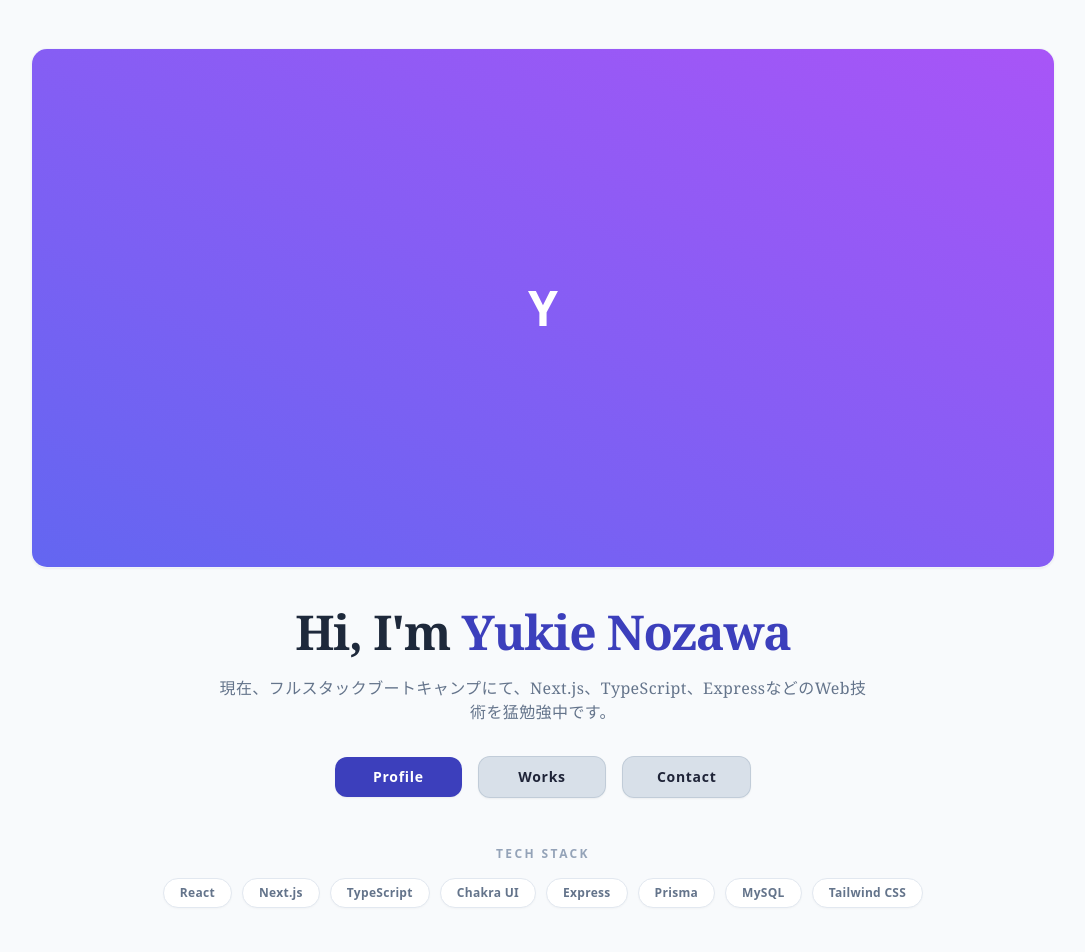
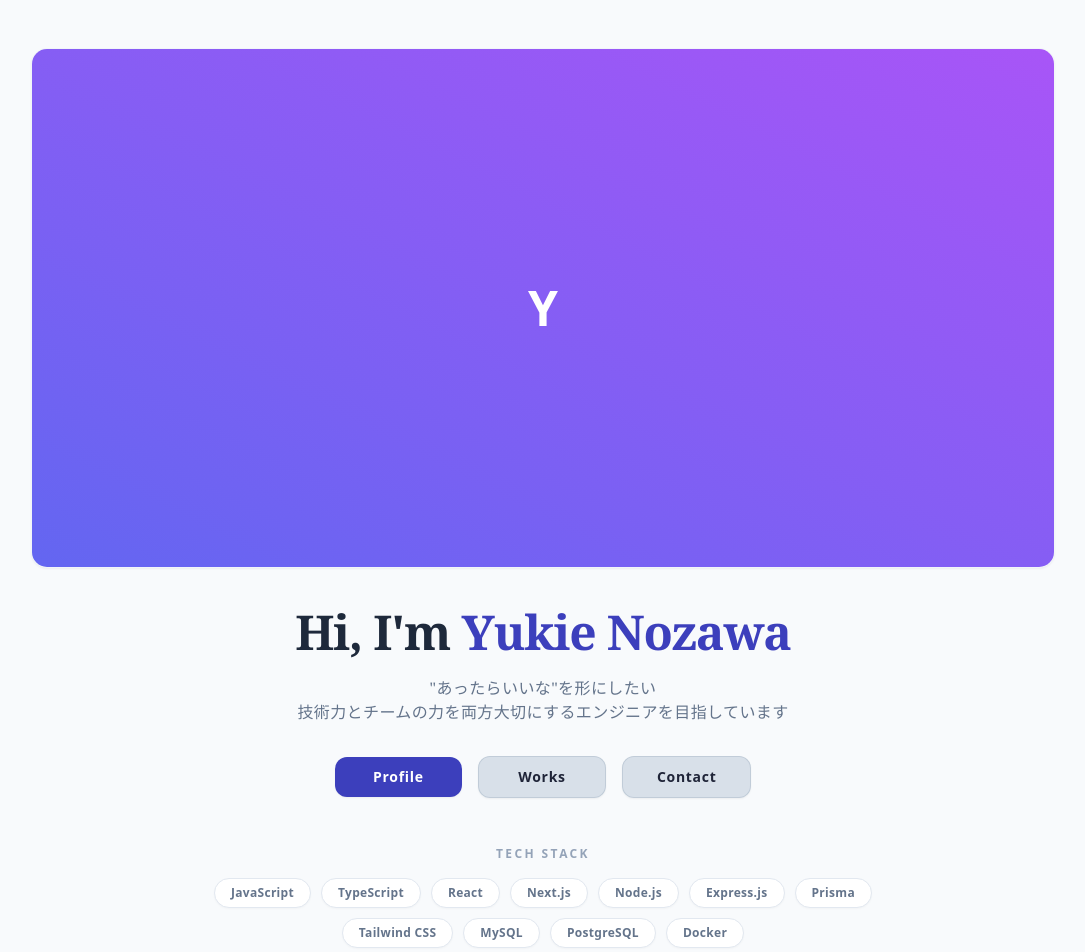
Before and after one commit to yukienozawa/portfolio, a Next.js app in the folder front/: page / in a window 1280 px wide. Shown: the top 952 px of the page, without its empty margins (97-1182 px from the left). Built offline with nearby package versions, Linux system fonts and the light colour scheme; no server answers.

Commit message:
feat: プロフィール画像のローカル管理化、テックスタックと自己紹介文を更新

```diff
--- a/front/src/app/admin/page.tsx
+++ b/front/src/app/admin/page.tsx
@@ -330,17 +330,17 @@ export default function AdminDashboardPage() {
             </div>
 
             <div>
-              <label htmlFor="avatarUrl" className="block text-sm font-semibold text-slate-700 mb-2">プロフィール画像 URL (GitHub等の画像URL)</label>
+              <label htmlFor="avatarUrl" className="block text-sm font-semibold text-slate-700 mb-2">プロフィール画像 URL</label>
               <input
                 type="text"
                 id="avatarUrl"
                 name="avatarUrl"
                 value={profile.avatarUrl || ""}
                 onChange={handleProfileChange}
-                placeholder="https://github.com/your-username.png"
+                placeholder="/images/profile.jpg"
                 className="w-full px-4 py-2.5 border border-slate-200 rounded-xl text-slate-800 text-sm focus:outline-none focus:border-indigo-500 font-mono"
               />
-              <p className="text-xs text-slate-400 mt-1">※GitHubの「https://github.com/ユーザー名.png」を入れると自動でアイコン写真になります。</p>
+              <p className="text-xs text-slate-400 mt-1">※プロジェクト内の画像パス（例: /images/profile.jpg）または外部の画像URLを入力してください。</p>
             </div>
 
             <div>
--- a/front/src/components/TopPage.tsx
+++ b/front/src/components/TopPage.tsx
@@ -14,14 +14,11 @@ import { useProfile } from "@/hooks/useProfile";
 // 定数データ（追加・変更はここだけでOK）
 // ============================================================
 
-// トップページに直書きする説明文（DBから取得しない）
-const BIO_TEXT = "現在、フルスタックブートキャンプにて、Next.js、TypeScript、ExpressなどのWeb技術を猛勉強中です。";
-
 const TECH_STACK = [
-  "React", "Next.js", "TypeScript", "Chakra UI",
-  "Express", "Prisma", "MySQL", "Tailwind CSS",
+  "JavaScript", "TypeScript", "React", "Next.js",
+  "Node.js", "Express.js", "Prisma", "Tailwind CSS",
+  "MySQL", "PostgreSQL", "Docker",
 ];
-
 // ============================================================
 // 子コンポーネント（UIパーツ）
 // ============================================================
@@ -79,9 +76,11 @@ export default function TopPage() {
           Hi, I{"'"}m <span className="text-[#3c3fbc] font-black">{profile.name}</span>
         </h2>
 
-        {/* 3. 説明文（直書き・セリフ体・グレー） */}
+        {/* 3. 説明文（直書き・セリフ体・グレー）※トップページに直書きする（DBから取得しない） */}
         <p className="font-serif text-sm md:text-base text-slate-500 leading-relaxed mb-8 max-w-2xl tracking-wide font-medium px-2">
-          {BIO_TEXT}
+          &quot;あったらいいな&quot;を形にしたい
+          <br />
+          技術力とチームの力を両方大切にするエンジニアを目指しています
         </p>
 
         {/* 4. ナビゲーションボタン */}
```
Also changed, not shown: 1 other file (tests, documents, lock files or other folders).
